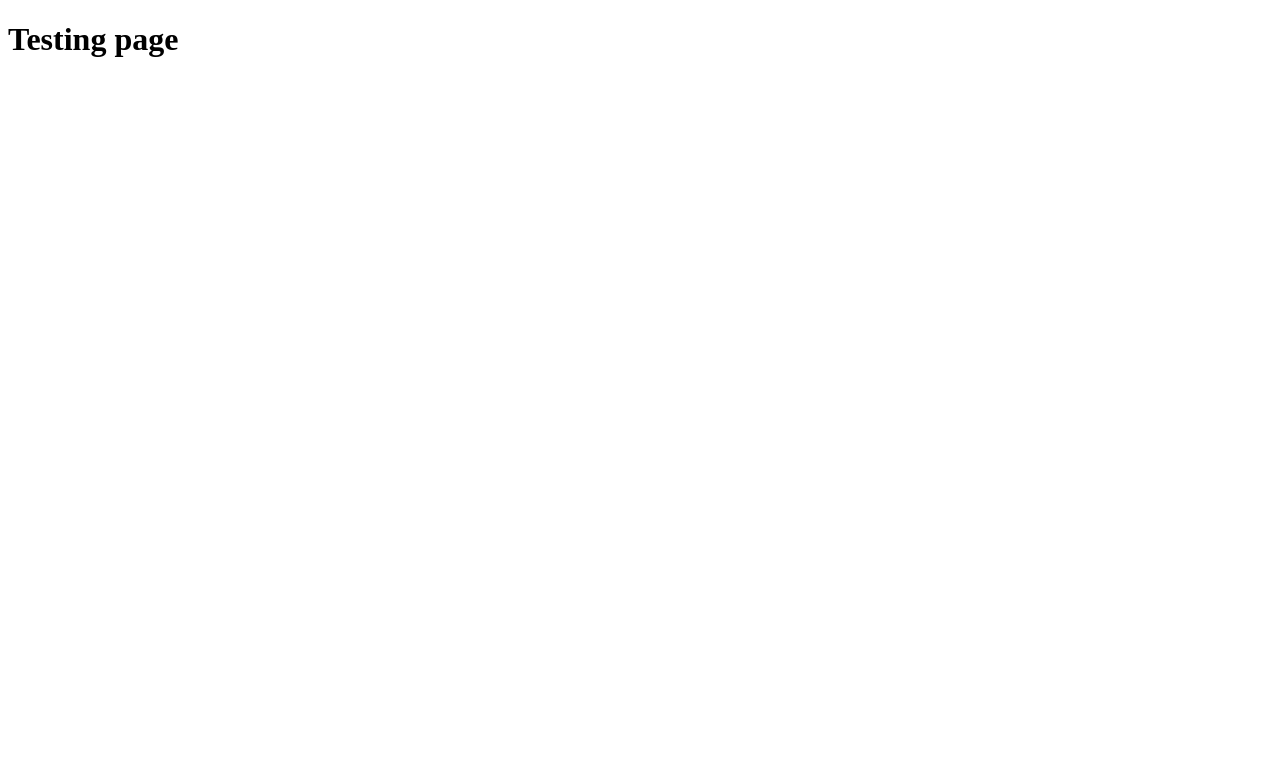
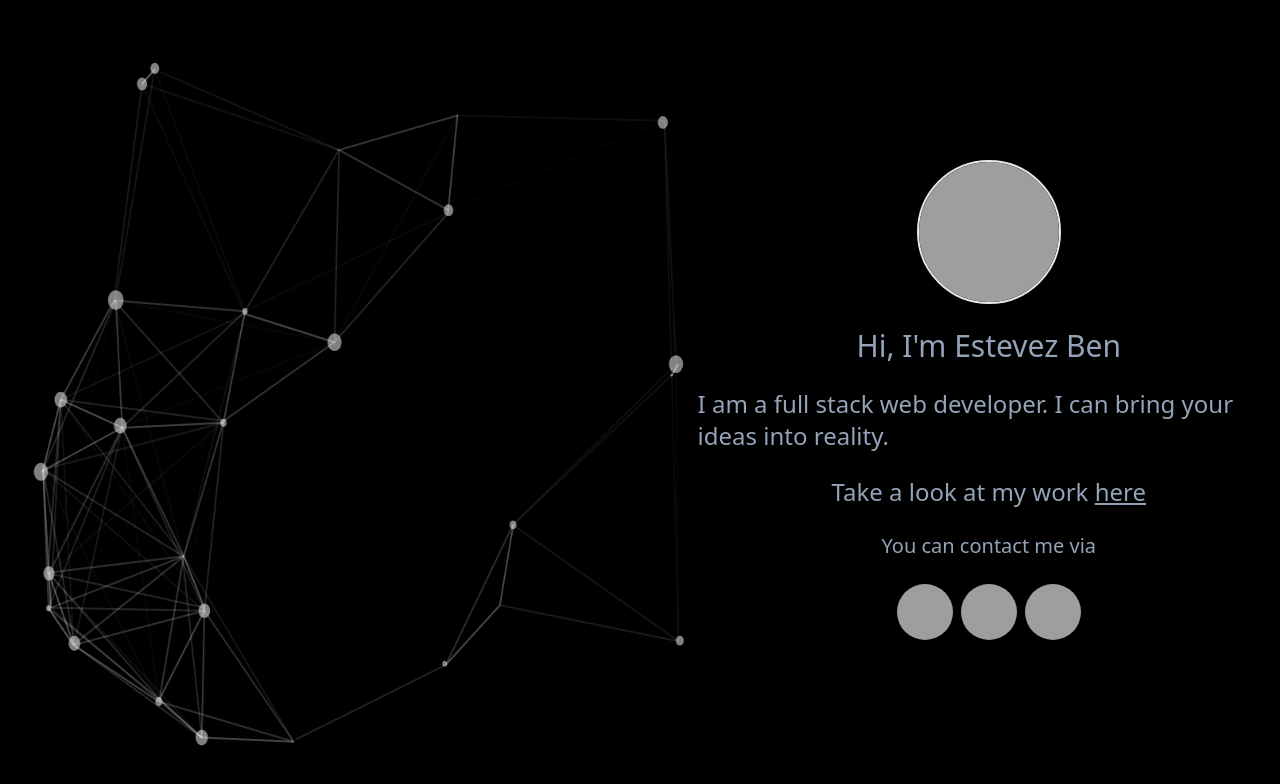
Before and after one commit to mossymoo/estevezben.github.io, a plain HTML site: page index.html in a window 1280 px wide. Drawn offline with nearby package versions, Linux system fonts and the light colour scheme; grey boxes are pictures that could not be loaded.

Commit message:
Commit Test Portfolio

```diff
--- a/index.html
+++ b/index.html
@@ -2,9 +2,180 @@
 <html>
 <head>
 	<meta charset="utf-8">
-	<title>Test</title>
+	<meta name="viewport" content="width=device-width, initial-scale=1">
+	<style type="text/css">
+		html,
+		body {
+		  margin: 0;
+		  padding: 0;
+		}
+
+		.background {
+		  position: absolute;
+		  display: block;
+		  top: 0;
+		  left: 0;
+		  z-index: 0;
+		}
+	</style>
+	<script src="https://cdn.tailwindcss.com"></script>
+	<script src="https://cdn.jsdelivr.net/npm/particles.js@2.0.0/particles.min.js"></script>
+	<script>
+		let data = {
+  "particles": {
+    "number": {
+      "value": 30,
+      "density": {
+        "enable": true,
+        "value_area": 800
+      }
+    },
+    "color": {
+      "value": "#ffffff"
+    },
+    "shape": {
+      "type": "circle",
+      "stroke": {
+        "width": 0,
+        "color": "#000000"
+      },
+      "polygon": {
+        "nb_sides": 5
+      },
+      "image": {
+        "src": "img/github.svg",
+        "width": 100,
+        "height": 100
+      }
+    },
+    "opacity": {
+      "value": 0.5,
+      "random": false,
+      "anim": {
+        "enable": false,
+        "speed": 1,
+        "opacity_min": 0.1,
+        "sync": false
+      }
+    },
+    "size": {
+      "value": 10,
+      "random": true,
+      "anim": {
+        "enable": false,
+        "speed": 80,
+        "size_min": 0.1,
+        "sync": false
+      }
+    },
+    "line_linked": {
+      "enable": true,
+      "distance": 300,
+      "color": "#ffffff",
+      "opacity": 0.4,
+      "width": 2
+    },
+    "move": {
+      "enable": true,
+      "speed": 12,
+      "direction": "none",
+      "random": false,
+      "straight": false,
+      "out_mode": "out",
+      "bounce": false,
+      "attract": {
+        "enable": false,
+        "rotateX": 600,
+        "rotateY": 1200
+      }
+    }
+  },
+  "interactivity": {
+    "detect_on": "canvas",
+    "events": {
+      "onhover": {
+        "enable": true,
+        "mode": "repulse"
+      },
+      "onclick": {
+        "enable": true,
+        "mode": "push"
+      },
+      "resize": true
+    },
+    "modes": {
+      "grab": {
+        "distance": 800,
+        "line_linked": {
+          "opacity": 1
+        }
+      },
+      "bubble": {
+        "distance": 800,
+        "size": 80,
+        "duration": 2,
+        "opacity": 0.8,
+        "speed": 3
+      },
+      "repulse": {
+        "distance": 400,
+        "duration": 0.4
+      },
+      "push": {
+        "particles_nb": 4
+      },
+      "remove": {
+        "particles_nb": 2
+      }
+    }
+  },
+  "retina_detect": true
+}
+
+window.addEventListener('DOMContentLoaded', (event) => {
+  /* ---- particles.js config ---- */
+
+  particlesJS("particles-js", data);
+});
+	</script>
+	<!-- <script type="text/javascript">
+		window.onload = function() {
+		  Particles.init({
+		    selector: '.background',
+		    maxParticles: 100,
+		    color: '#8e8a8a',
+		    connectParticles: true,
+		    particles: {
+		    	color: {
+		    		value: "#ff0000"
+		    	}
+		    }
+		  });
+		};
+	</script> -->
+	<title>Portfolio</title>
 </head>
 <body>
-	<h1>Testing page</h1>
+	<div class="flex h-screen bg-black text-slate-400">
+		<div id="particles-js" class="relative z-0"></div>
+	<!-- 	<canvas class="background"></canvas> -->
+		<div class="m-auto z-10">
+			<div class="flex justify-center"><img class="rounded-full border-2 w-36 h-36" src="https://weatly.casa/images/me.jpg"></div>
+			<br>
+			<h1 class="flex justify-center text-3xl">Hi, I'm Estevez Ben</h1>
+			<br>
+			<p class="text-2xl">I am a full stack web developer. I can bring your ideas into reality.</p>
+			<br>
+			<p class="text-2xl flex justify-center">Take a look at my work<a href="https://weatly.casa" target="_blank">&nbsp;<u>here</u></a></p>
+			<br />
+			<p class="flex justify-center text-xl">You can contact me via </p>
+			<br>
+			<div class="flex justify-center">
+				<div class="flex flex-row space-x-2"><div><a href="mailto:estevezbenlajamin@gmail.com" target="_blank"><img src="https://cdn3.iconfinder.com/data/icons/essential-rounded/66/Rounded-07-256.png" alt="Email" class="rounded-full w-14 h-14"></a></div>
+				<div><a href="https://github.com/mossymoo" target="_blank"><img src="https://cdn3.iconfinder.com/data/icons/inficons/512/github.png" alt="Github" class="rounded-full w-14 h-14"></a></div>
+				<div><a href="https://twitter.com/mossy_moo" target="_blank"><img src="https://cdn3.iconfinder.com/data/icons/2018-social-media-black-and-white-logos/1000/2018_social_media_popular_app_logo_twitter-256.png" alt="Email" class="rounded-full w-14 h-14"></a></div>
+			</div>
+		</div>
+	</div>
 </body>
 </html>
```
